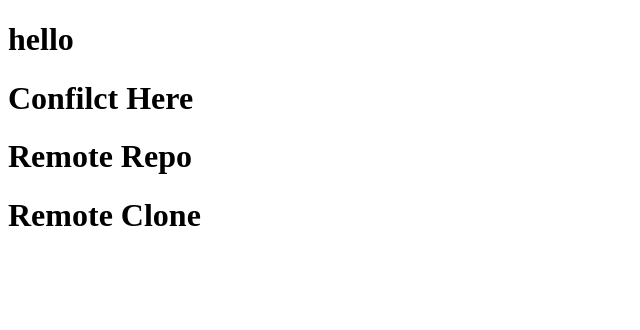
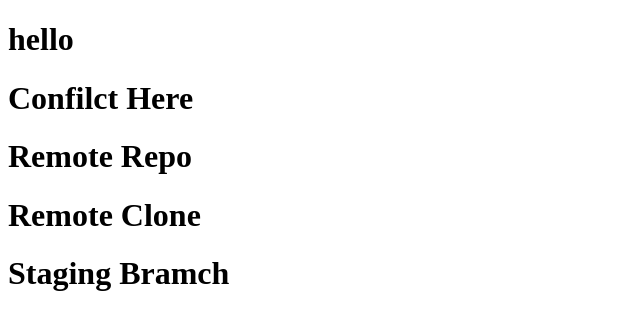
Before and after one commit to huy-ban/github_coban, a plain HTML site: page index.html in a window 1280 px wide. Shown: the whole page, without its empty margins (0-640 px from the left). Drawn offline with Linux system fonts and the light colour scheme.

Commit message:
staging branch

```diff
--- a/index.html
+++ b/index.html
@@ -10,6 +10,6 @@
     <h1>Confilct Here</h1>
     <h1>Remote Repo</h1>
     <h1>Remote Clone</h1>
-
+    <h1>Staging Bramch</h1>
 </body>
 </html>
```
Also changed, not shown: 1 other file.
